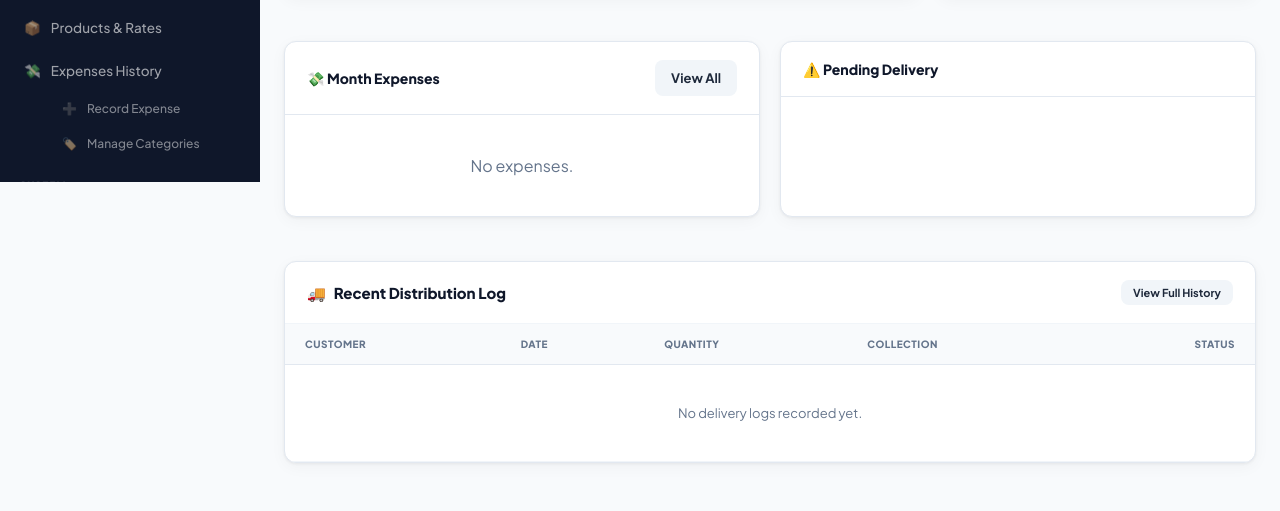
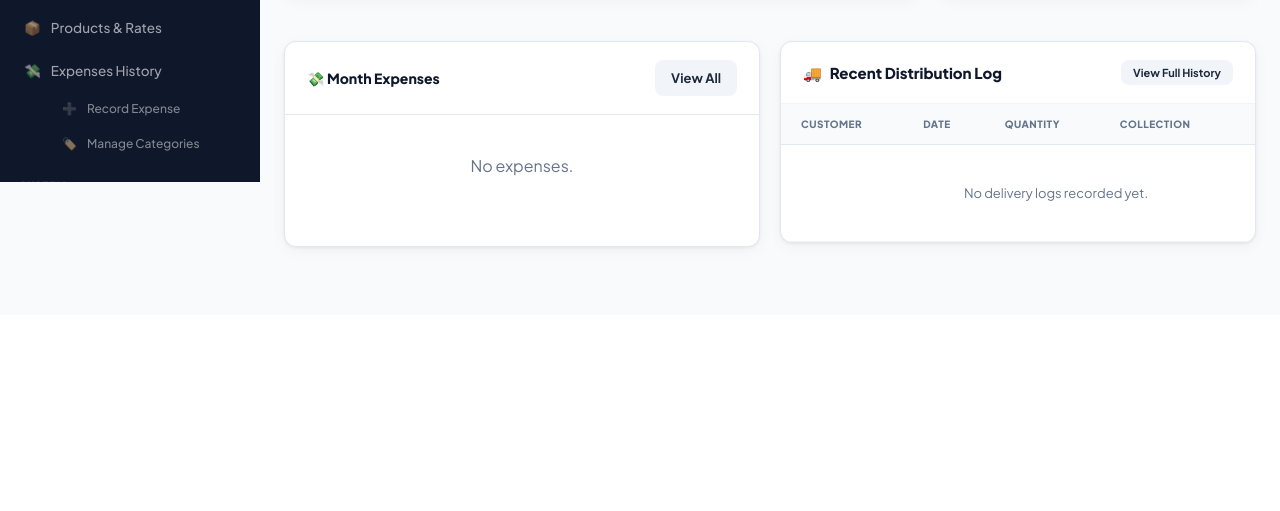
Before and after one commit to adhilnjb/MilkyWay-Management, a Django app: page / in a window 1280 px wide. Shown: the part 618-1129 px from the top of the page. After the commit the page ends 868 px from the top, so only its background shows below. Run offline with Django 5.2, Linux system fonts and the light colour scheme; the visitor is signed in with stand-in values (Sample User, id 1); data that the repository does not hold is empty.

Commit message:
Dashbord Update

```diff
--- a/delivery/templates/delivery/dashboard.html
+++ b/delivery/templates/delivery/dashboard.html
@@ -149,29 +149,7 @@
     </div>
   </div>
 
-  <div class="card">
-    <div class="card-header">
-      <span class="card-title">⚠️ Pending Delivery</span>
-    </div>
-    <div class="table-wrap">
-      <table>
-        <tbody>
-          {% for c in missed_customers|slice:":5" %}
-          <tr>
-            <td style="padding: 15px;">
-              <div style="font-weight:800; font-size:14px; color:var(--dark);">{{ c.name }}</div>
-              <div style="font-size:10px; color:var(--muted); font-weight:600;">{{ c.get_area_display }}</div>
-            </td>
-            <td style="text-align: right; padding-right: 15px;">
-                <button onclick="quickDeliver({{ c.id }}, '{{ today|date:'Y-m-d' }}')" class="btn btn-primary" style="padding: 6px 12px; font-size: 11px;" id="qbtn-{{ c.id }}">✓ Done</button>
-            </td>
-          </tr>
-          {% endfor %}
-        </tbody>
-      </table>
-    </div>
-  </div>
-</div>
+
 
 <div class="card" style="border-radius: var(--radius); overflow: hidden; margin-bottom: 24px;">
     <div class="card-header" style="padding: 18px 22px; display: flex; align-items: center; justify-content: space-between; background: transparent; border-bottom: 1px solid #f1f5f9;">
```
